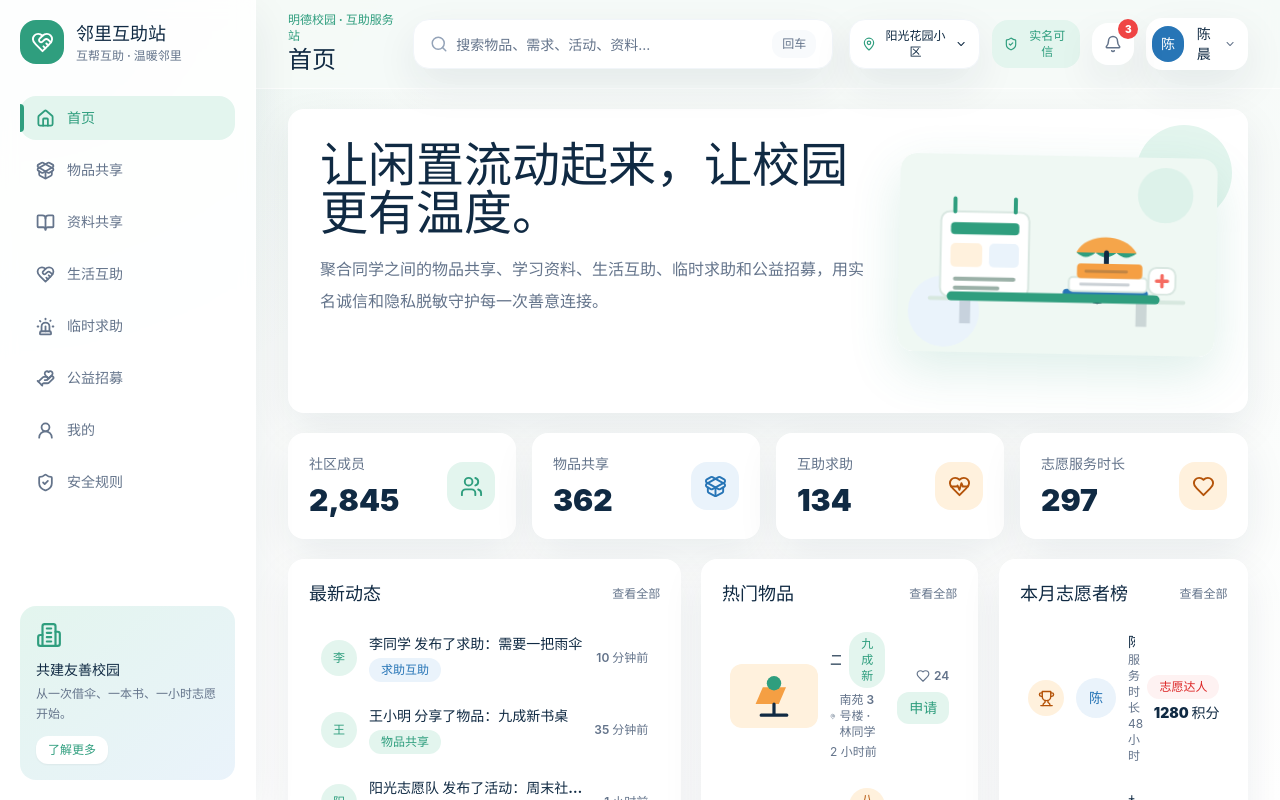
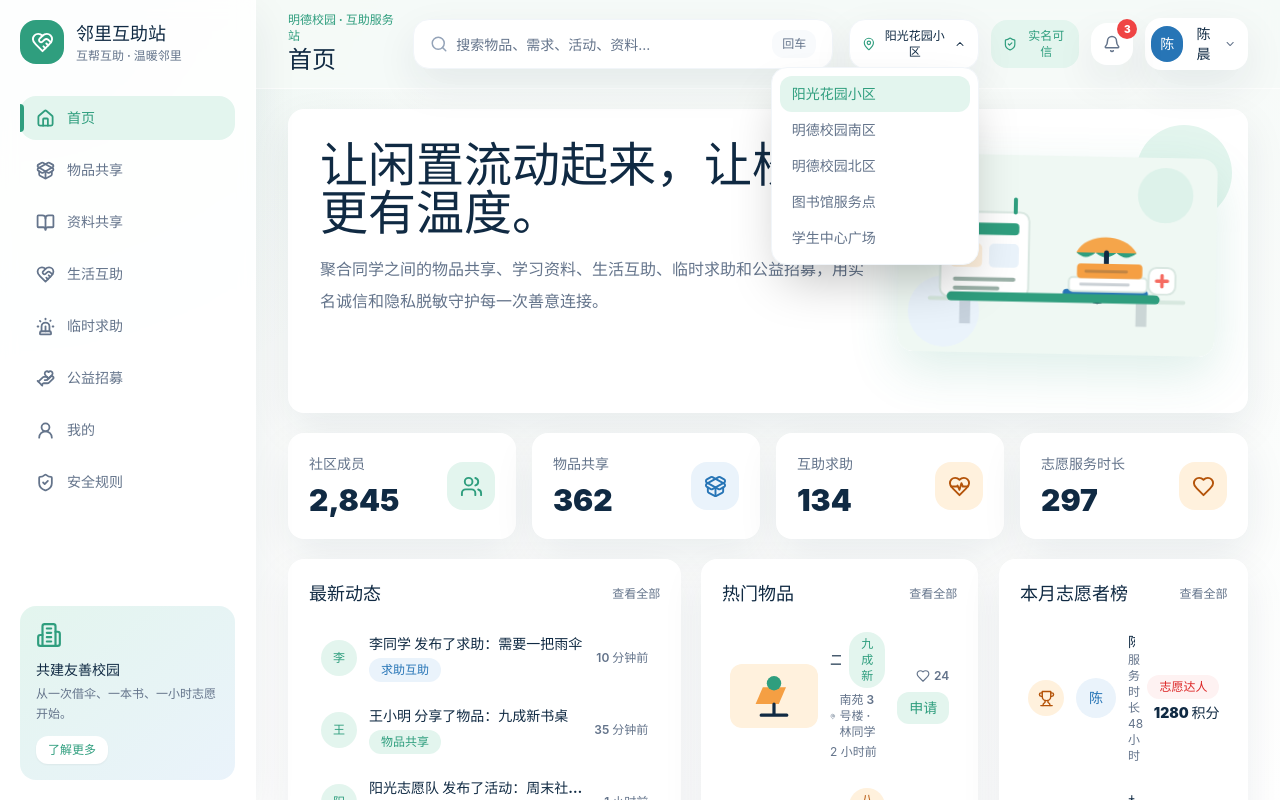
Before and after one commit to YBZSG/neighbor-help-station, a React (Vite) app: page / in a window 1280 px wide. Both pictures are taken after a click on the button "阳光花园小区". Shown: the top 800 px of the page. Built offline with nearby package versions, Linux system fonts and the light colour scheme.

Commit message:
Add region selector dropdown

```diff
--- a/src/layout/Topbar.jsx
+++ b/src/layout/Topbar.jsx
@@ -6,6 +6,10 @@ export default function Topbar({ title, onNavigate, onSearch, onNotice }) {
   const [keyword, setKeyword] = useState("");
   const [noticeOpen, setNoticeOpen] = useState(false);
   const [unreadCount, setUnreadCount] = useState(3);
+  const [regionOpen, setRegionOpen] = useState(false);
+  const [region, setRegion] = useState(() => localStorage.getItem("nhs_region") || "阳光花园小区");
+
+  const regions = ["阳光花园小区", "明德校园南区", "明德校园北区", "图书馆服务点", "学生中心广场"];
 
   const notices = [
     { id: 1, title: "你的资料申请已记录", desc: "高数期末重点整理可在资料共享页查看。", time: "刚刚", route: "materials" },
@@ -16,6 +20,12 @@ export default function Topbar({ title, onNavigate, onSearch, onNotice }) {
   function submitSearch(event) {
     event.preventDefault();
     onSearch(keyword);
+  }
+
+  function chooseRegion(nextRegion) {
+    setRegion(nextRegion);
+    localStorage.setItem("nhs_region", nextRegion);
+    setRegionOpen(false);
   }
 
   return (
@@ -40,14 +50,33 @@ export default function Topbar({ title, onNavigate, onSearch, onNotice }) {
         </form>
 
         <div className="flex items-center gap-3">
-          <button
-            type="button"
-            className="hidden items-center gap-2 rounded-2xl border border-slate-100 bg-white px-3 py-2 text-xs font-bold text-campus-ink shadow-soft transition hover:border-campus-green hover:text-campus-green lg:flex"
-          >
-            <MapPin size={16} className="text-campus-green" />
-            阳光花园小区
-            <ChevronDown size={14} />
-          </button>
+          <div className="relative hidden lg:block">
+            <button
+              type="button"
+              onClick={() => setRegionOpen((open) => !open)}
+              className="flex items-center gap-2 rounded-2xl border border-slate-100 bg-white px-3 py-2 text-xs font-bold text-campus-ink shadow-soft transition hover:border-campus-green hover:text-campus-green"
+            >
+              <MapPin size={16} className="text-campus-green" />
+              {region}
+              <ChevronDown size={14} className={`transition ${regionOpen ? "rotate-180" : ""}`} />
+            </button>
+            {regionOpen ? (
+              <div className="absolute right-0 top-12 z-50 w-52 rounded-2xl border border-slate-100 bg-white p-2 shadow-2xl">
+                {regions.map((item) => (
+                  <button
+                    key={item}
+                    type="button"
+                    onClick={() => chooseRegion(item)}
+                    className={`block w-full rounded-xl px-3 py-2 text-left text-sm font-bold transition ${
+                      item === region ? "bg-campus-greenSoft text-campus-green" : "text-campus-muted hover:bg-slate-50 hover:text-campus-ink"
+                    }`}
+                  >
+                    {item}
+                  </button>
+                ))}
+              </div>
+            ) : null}
+          </div>
           <button
             type="button"
             onClick={() => onNavigate("rules")}
```
